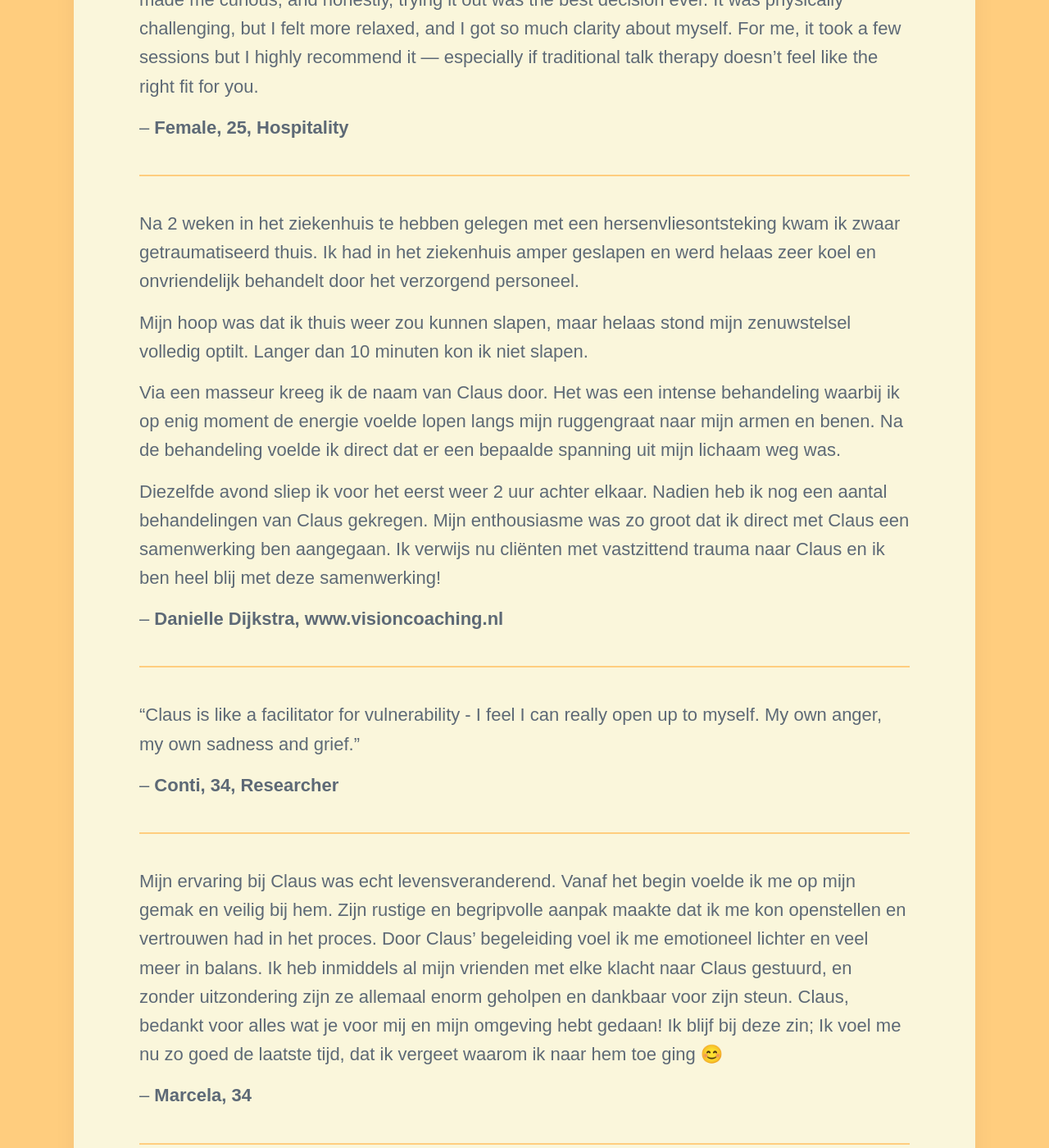
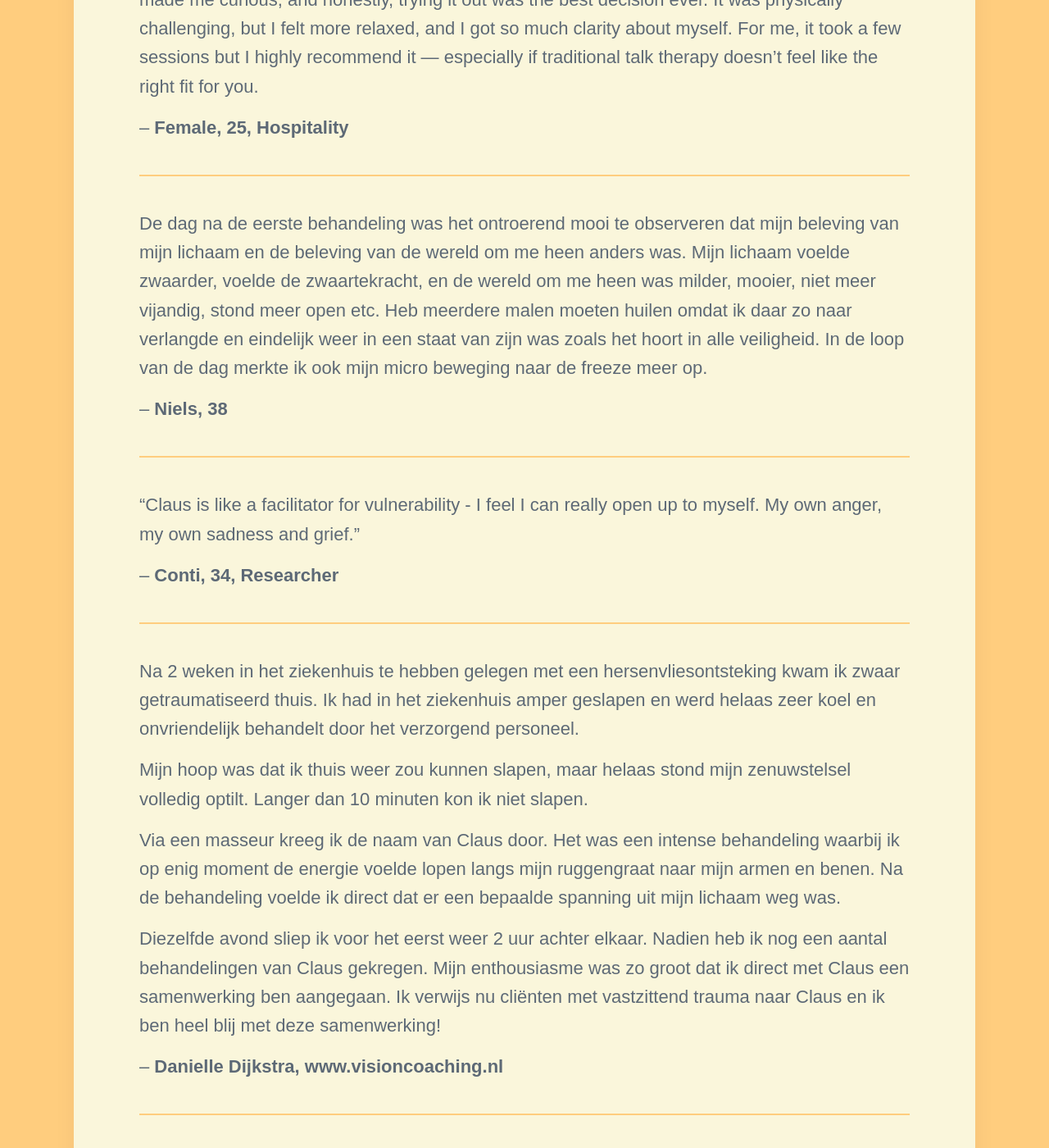
Before and after one commit to threekeytherapy/threekeytherapy.com, a Jekyll site: the page built from _pages/testimonials.md, in a window 1280 px wide and 1400 px high, scrolled down 841 px. Shown: the whole window at 82% size. Built offline with Jekyll 4.4.1, drawn with Linux system fonts in a browser that asks for light colours; nearby versions of some CDN libraries; some web fonts are replaced; some of the changed text lies outside the part shown.

Commit message:
adds a testimonial and reorders

```diff
--- a/_pages/testimonials.md
+++ b/_pages/testimonials.md
@@ -7,6 +7,18 @@ featured_image:
 I met Claus through a client of his. I was at a really low point, dealing with severe trauma, and I had lost touch with myself. I didn't know where to start. This client recommended Claus to me, saying how he could pinpoint things she was struggling with without her even telling him. That made me curious, and honestly, trying it out was the best decision ever. It was physically challenging, but I felt more relaxed, and I got so much clarity about myself. For me, it took a few sessions but I highly recommend it — especially if traditional talk therapy doesn’t feel like the right fit for you.
 
 – **Female, 25, Hospitality**
+
+---
+
+De dag na de eerste behandeling was het ontroerend mooi te observeren dat mijn beleving van mijn lichaam en de beleving van de wereld om me heen anders was. Mijn lichaam voelde zwaarder, voelde de zwaartekracht, en de wereld om me heen was milder, mooier, niet meer vijandig, stond meer open etc. Heb meerdere malen moeten huilen omdat ik daar zo naar verlangde en eindelijk weer in een staat van zijn was zoals het hoort in alle veiligheid. In de loop van de dag merkte ik ook mijn micro beweging naar de freeze meer op.
+
+– **Niels, 38**
+
+---
+
+"Claus is like a facilitator for vulnerability - I feel I can really open up to myself. My own anger, my own sadness and grief."
+
+– **Conti, 34, Researcher**
 
 ---
 
@@ -22,9 +34,9 @@ Diezelfde avond sliep ik voor het eerst weer 2 uur achter elkaar.  Nadien heb ik
 
 ---
 
-"Claus is like a facilitator for vulnerability - I feel I can really open up to myself. My own anger, my own sadness and grief."
+"I feel like more has happened in one session than my past year of doing talk therapy. It made me realise just how important the body is for the healing process. It's more direct, there is less bullshit."
 
-– **Conti, 34, Researcher**
+– **Naomi, 29, Environmental Activist**
 
 ---
 
```
Also changed, not shown: other parts of _pages/testimonials.md (+0 -6 lines).
